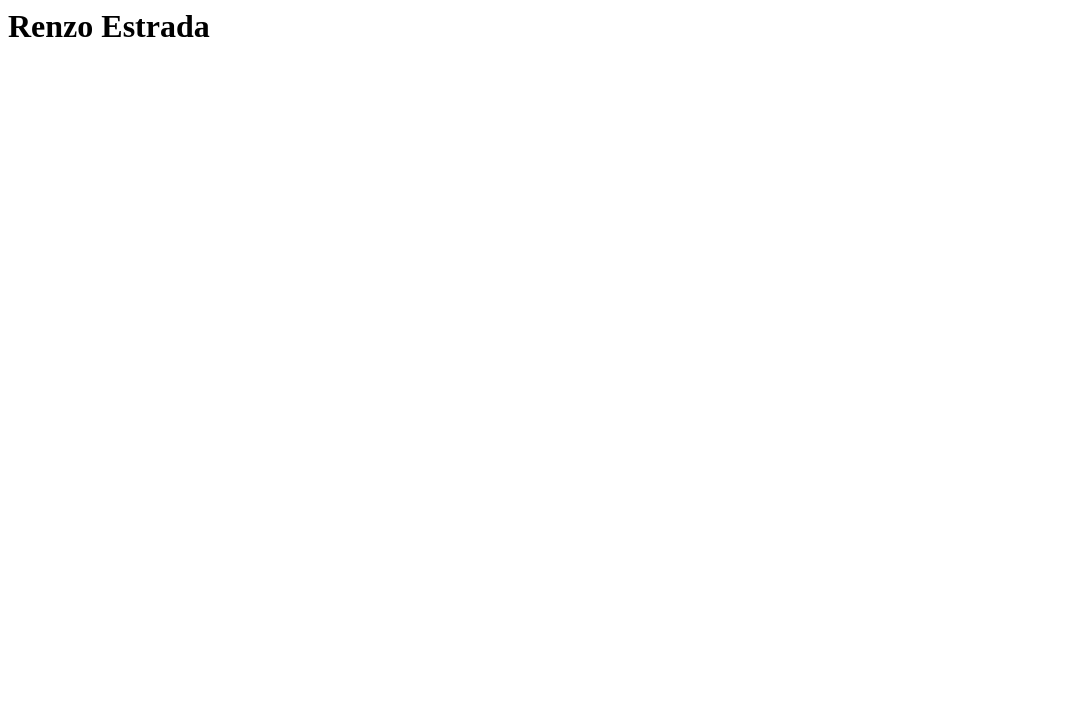
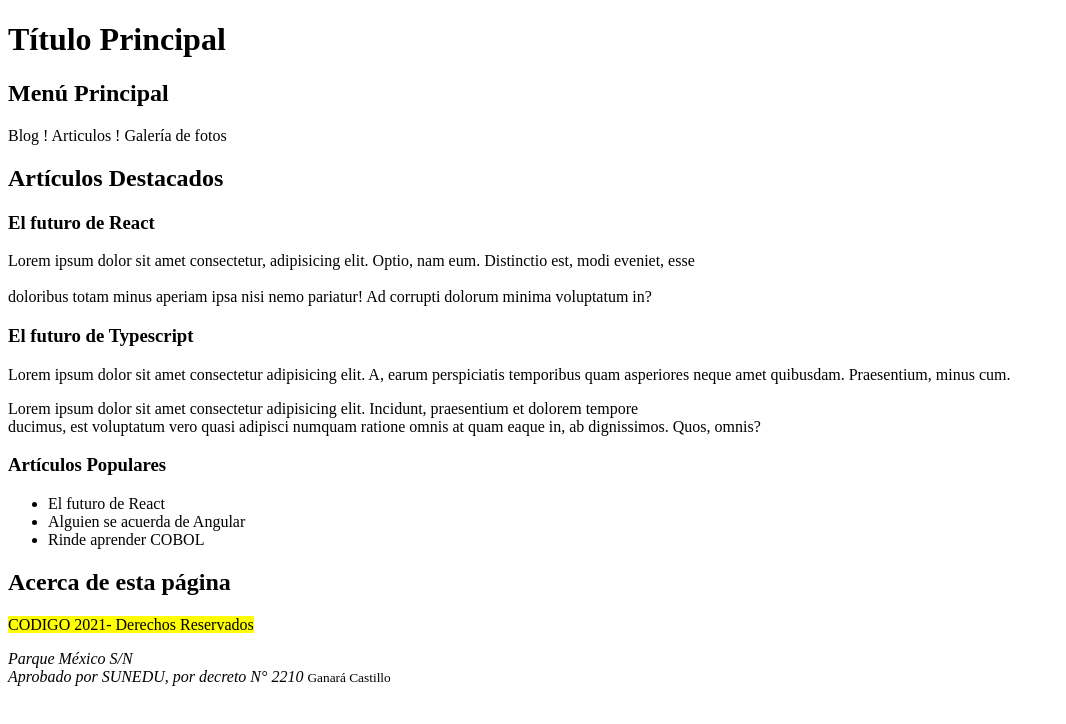
Before and after one commit to rer93/Ejemplo-Repositorio, a plain HTML site: page index.html in a window 1280 px wide. Shown: the whole page, without its empty margins (0-1066 px from the left). Drawn offline with Linux system fonts and the light colour scheme.

Commit message:
Update index.html

```diff
--- a/index.html
+++ b/index.html
@@ -1,6 +1,71 @@
-<html>
-    <head></head>
+
+<!DOCTYPE html>
+<html lang="es">
+    <head>
+        <!-- HEAD contiene información para el navegador o intdexadores, configuración -->
+        <meta charset="UTF-8">
+        <meta name="description" content="Mi primera página web con html5">
+        <meta name= "keywords" content="Trainee,Código, HTML5, Primer, Perú">
+        <title>Hola Mundo - Código</title>
+    </head>
     <body>
-        <h1>Renzo Estrada</h1>
+        <header>
+            <h1>Título Principal</h1>
+        </header>
+        <nav>
+            <h2>Menú Principal</h2>
+            Blog ! Articulos ! Galería de fotos
+        </nav>
+        <main>
+            <h2>Artículos Destacados</h2>
+            <article>
+                <h3>El futuro de React</h3>
+                <p>Lorem ipsum dolor sit amet consectetur, adipisicing elit. Optio, nam eum. Distinctio est, modi eveniet, esse
+                <br>
+                <br>
+                doloribus totam minus aperiam ipsa nisi nemo
+                pariatur! Ad corrupti dolorum minima voluptatum in?</p>
+            </article>
+
+            <article>
+                <h3>El futuro de Typescript</h3>
+                <p>
+                    Lorem ipsum dolor sit amet consectetur adipisicing elit. A, earum perspiciatis temporibus quam asperiores neque amet quibusdam. Praesentium, minus cum.
+                </p>
+                <p>
+                    Lorem ipsum dolor sit amet consectetur adipisicing elit. Incidunt, praesentium et dolorem tempore
+                    <br>
+                    ducimus, est voluptatum vero quasi adipisci numquam ratione omnis at quam eaque in, ab dignissimos. Quos, omnis?
+                </p>
+            </article>
+        </main>
+
+        <aside>
+            <section>
+                <h3>Artículos Populares</h3>
+                <ul>
+                    <li>El futuro de React</li>
+                    <li>Alguien se acuerda de Angular</li>
+                    <li>Rinde aprender COBOL</li>
+                </ul>
+            </section>
+        </aside>
+        <footer>
+            <h2>Acerca de esta página</h2>
+            <p>
+                <mark>
+                    CODIGO 2021- Derechos Reservados
+                </mark>
+                <address>
+                    Parque México S/N
+                </address>
+                <cite>
+                    Aprobado por SUNEDU, por decreto N° 2210
+                </cite>
+                <small>
+                    Ganará Castillo
+                </small>
+            </p>
+        </footer>
     </body>
 </html>
```
